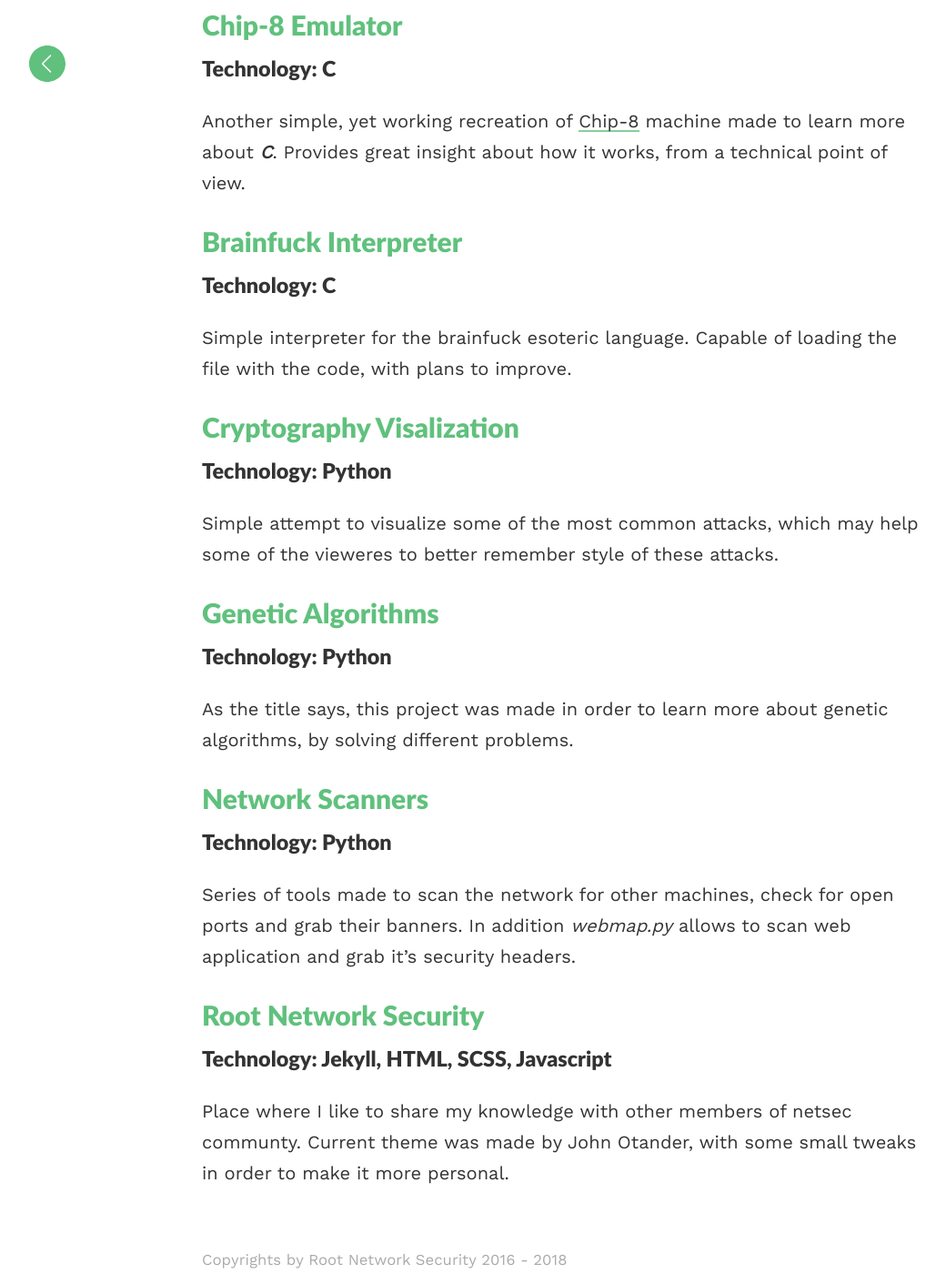
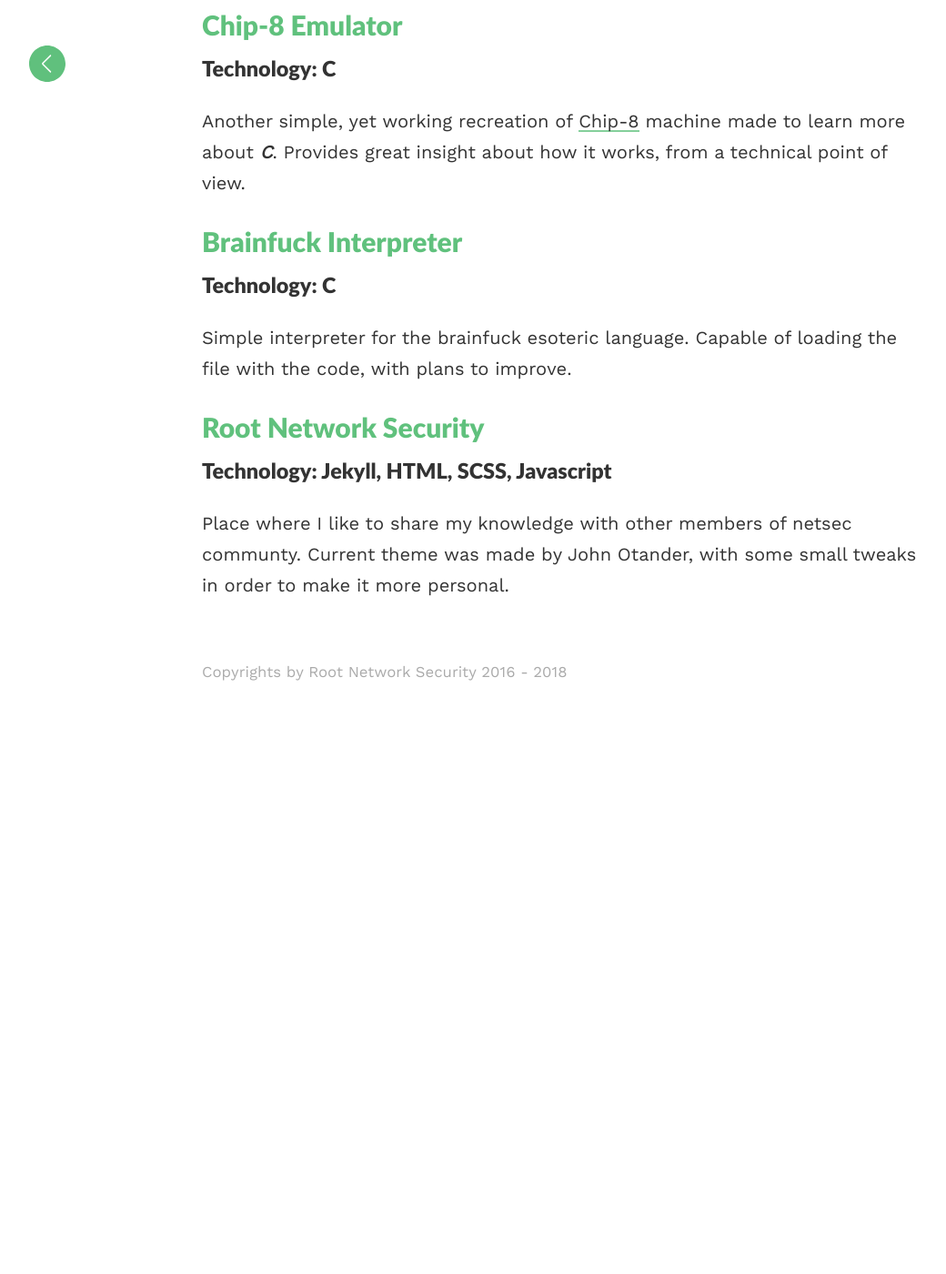
Before and after one commit to W3ndige/rootnetsec.github.io, a Jekyll site: the page built from projects.md, in a window 1280 px wide and 1400 px high, scrolled down 1317 px. Shown: the whole window at 91% size, without its empty margins (18-1058 px from the left). Built offline with Jekyll 4.4.1, drawn with Linux system fonts in a browser that asks for light colours; after the commit the page ends 2071 px from its top, so only the background shows below that.

Commit message:
Project page update

```diff
--- a/projects.md
+++ b/projects.md
@@ -34,24 +34,10 @@
 ### Technology: C
 Another simple, yet working recreation of [Chip-8](https://en.wikipedia.org/wiki/CHIP-8) machine made to learn more about ***C***. Provides great insight about how it works, from a technical point of view.
 
-
 ## [Brainfuck Interpreter](https://github.com/W3ndige/brainfuck-c)
 ### Technology: C
 Simple interpreter for the brainfuck esoteric language. Capable of loading the file with the code, with plans to improve.
 
-## [Cryptography Visalization](https://github.com/W3ndige/cryptography)
-### Technology: Python
-Simple attempt to visualize some of the most common attacks, which may help some of the vieweres to better remember style of these attacks.
-
-## [Genetic Algorithms](https://github.com/W3ndige/genetic-algorithms)
-### Technology: Python
-As the title says, this project was made in order to learn more about genetic algorithms, by solving different problems.
-
-## [Network Scanners](https://github.com/W3ndige/poor-network-scanner)
-### Technology: Python
-Series of tools made to scan the network for other machines, check for open ports and grab their banners. In addition *webmap.py* allows to scan web application and grab it's security headers.
-
-
 ## [Root Network Security](https://github.com/W3ndige/w3ndige.github.io)
 ### Technology: Jekyll, HTML, SCSS, Javascript
 Place where I like to share my knowledge with other members of netsec communty. Current theme was made by John Otander, with some small tweaks in order to make it more personal.
```
